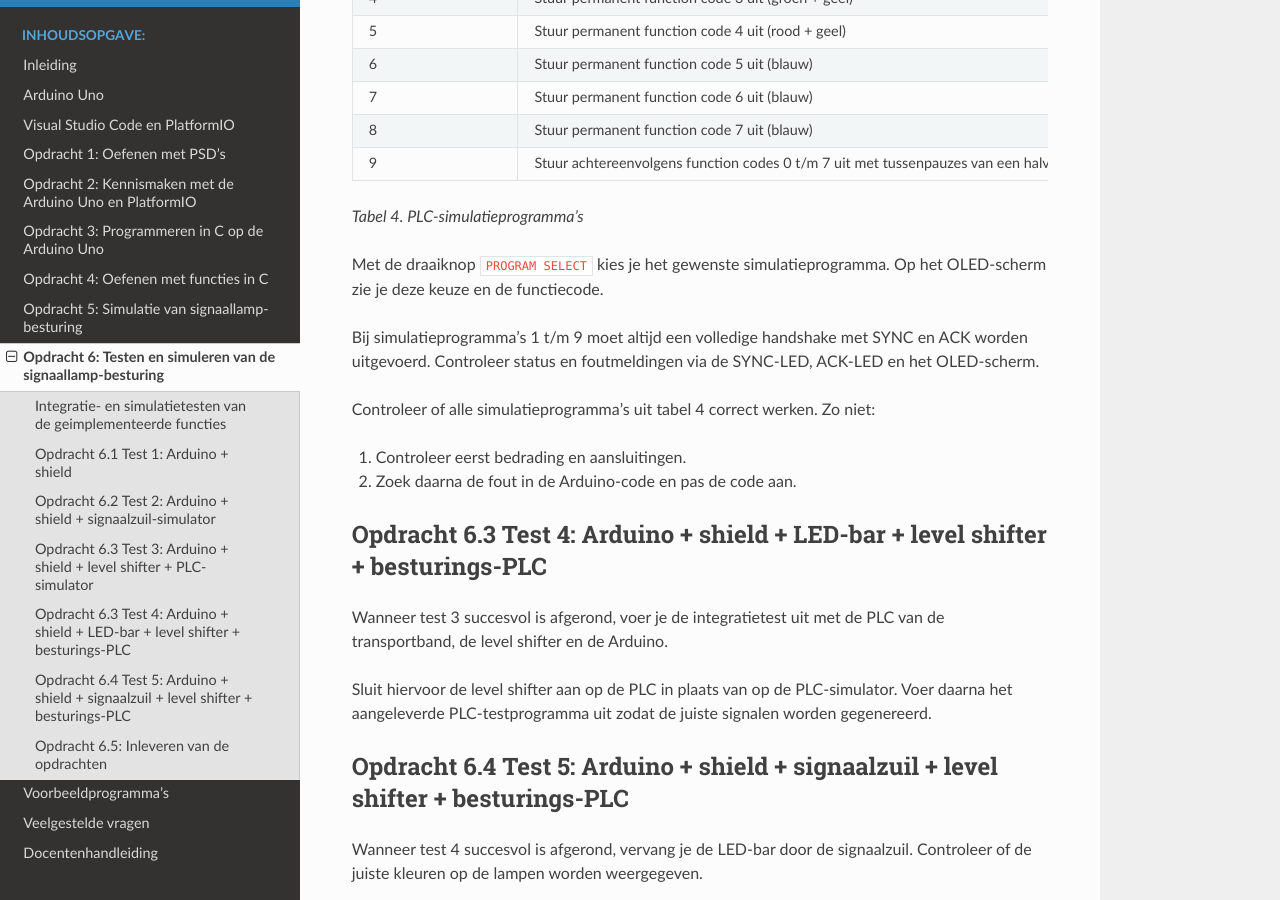
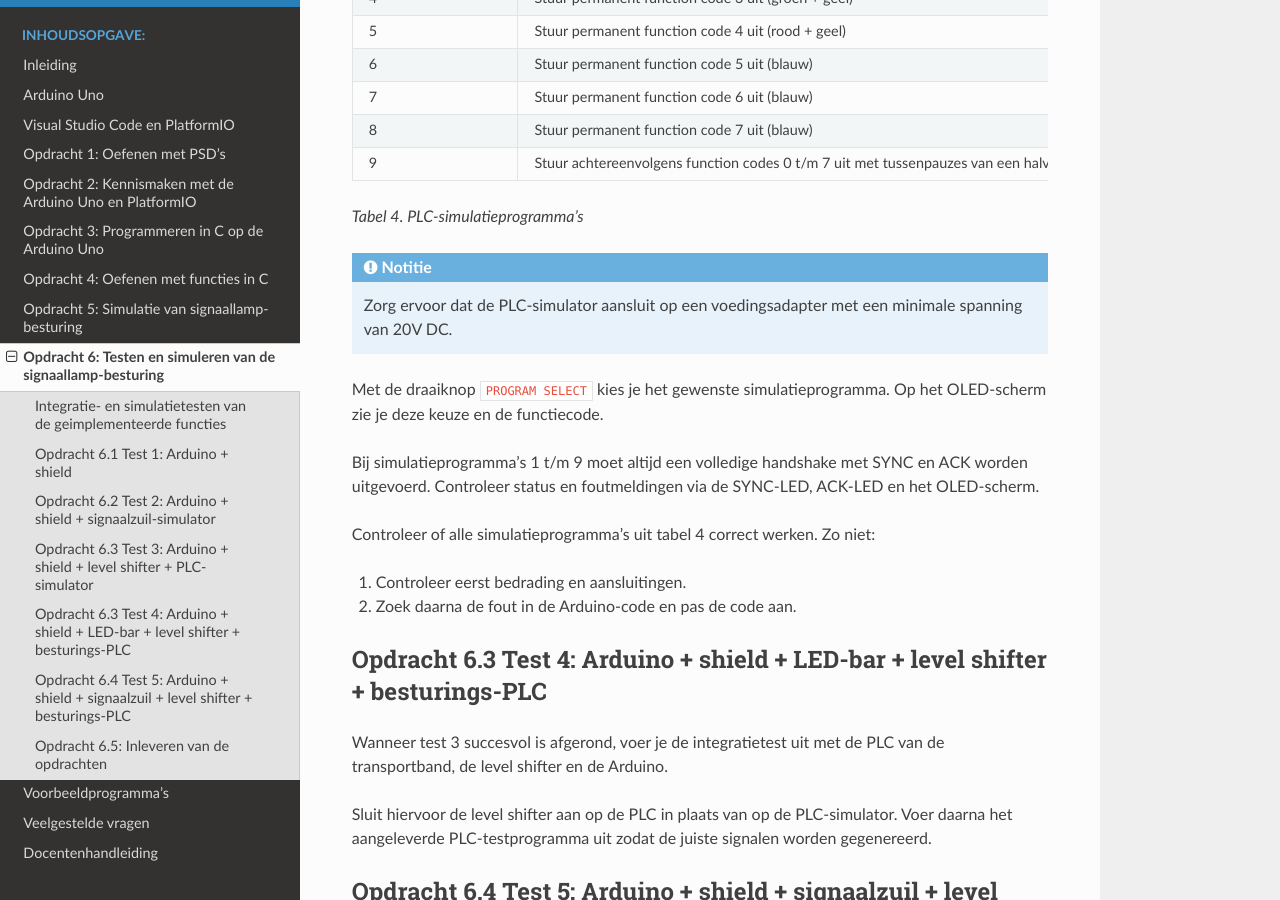
Before and after one commit to AvansMechatronica/Microcontrollers_workshop, a Sphinx documentation site: the page built from documentation/documentation/assignment_6.md, in a window 1280 px wide and 900 px high, scrolled down 4390 px. Built offline with Sphinx 7.4.7 and the Read the Docs theme 3.1.0, drawn with Linux system fonts in a browser that asks for light colours.

Commit message:
20261014

```diff
--- a/documentation/documentation/assignment_6.md
+++ b/documentation/documentation/assignment_6.md
@@ -117,6 +117,12 @@ Op de PLC-simulator zijn standaardprogramma's beschikbaar voor de signaalzuil (t
 | 9 | Stuur achtereenvolgens function codes 0 t/m 7 uit met tussenpauzes van een halve seconde |
 
 *Tabel 4. PLC-simulatieprogramma's*
+:::{note}
+
+Zorg ervoor dat de PLC-simulator aansluit op een voedingsadapter met een minimale spanning van 20V DC.
+
+:::
+
 
 Met de draaiknop `PROGRAM SELECT` kies je het gewenste simulatieprogramma. Op het OLED-scherm zie je deze keuze en de functiecode.
 
```
